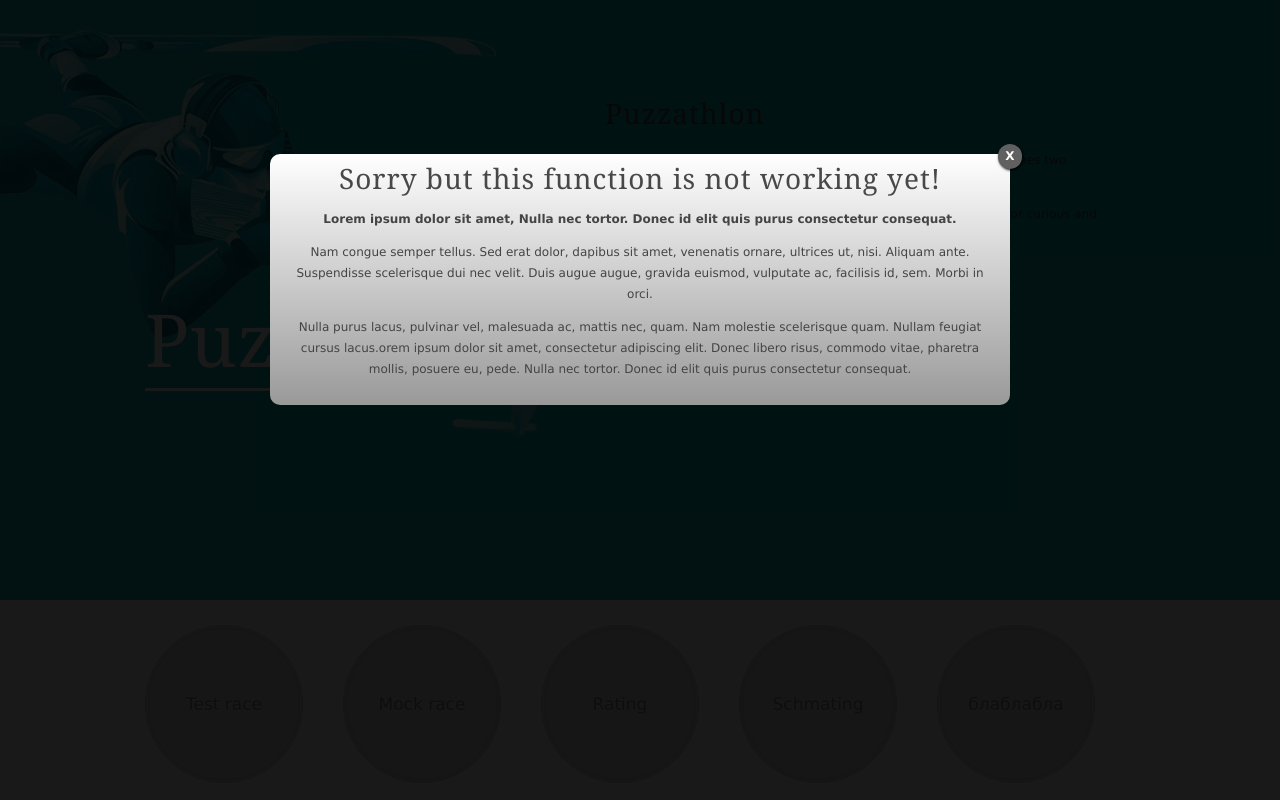
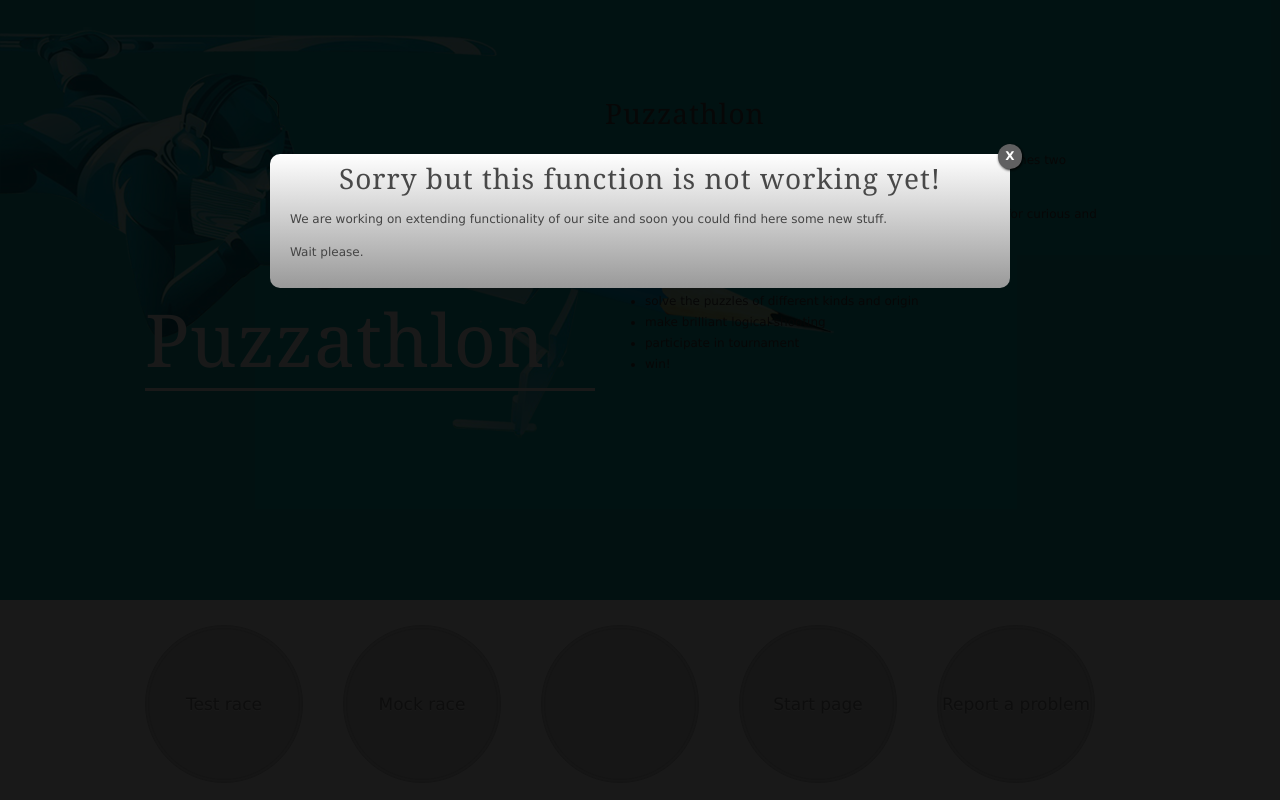
Before and after one commit to bay73/Puzzathlon, a PHP site: page / in a window 1280 px wide, after a click that opens the changed part. Run offline with PHP 8.4, Linux system fonts and the light colour scheme; some libraries are stand-ins or nearby versions.

Commit message:
Add common menu to the race page

```diff
--- a/css/style.css
+++ b/css/style.css
@@ -31,7 +31,7 @@ article		{ width:530px; max-height:300px; float:right; line-height:1.75; overflo
 p		{ line-height:1.75; }
 #circles	{ width:990px; margin:0 auto;  padding:25px 0 }
 .circle		{ width:150px; height:150px; display:block; border-radius:100px; border:4px double #ccc; font-size:17px; color:#888; text-align:center;
-		line-height:150px; text-shadow:0 1px 0 #fff; text-decoration:none;  background:#ddd; }
+		line-height:150px; text-shadow:0 1px 0 #fff; text-decoration:none;  background:#ddd;}
 .circle:hover	{ border:4px double #bbb; color:#aaa; text-decoration:none; background:#e6e6e6  url('images/puzzle.jpg'); }
 
 footer		{ width:100%; text-align:center; height:200px; margin-top:-200px; background:#fff; }
@@ -45,3 +45,11 @@ footer		{ width:100%; text-align:center; height:200px; margin-top:-200px; backgr
 		font-weight:bold; -webkit-border-radius:12px; -moz-border-radius:12px; border-radius:12px; -moz-box-shadow:1px 1px 3px #000; -webkit-box-shadow:1px 1px 3px #000;
 		box-shadow: 1px 1px 3px #000; }
 .close:hover	{ background:#12b3b3; }
+
+
+#racefooter          { width:50px; text-align:center; height:200px; background:#fff; position:absolute; left: 0px; bottom: 0px; z-index:10;border-bottom-right-radius:40px;border-top-right-radius:40px;;transition: width 1s; -webkit-transition: width 1s;}
+#racefooter #circles { width:0; overflow:hidden;}
+#racefooter:hover    { width:100%;border-bottom-right-radius:0;border-top-right-radius:0;transition: width 1s; -webkit-transition: width 1s;}
+#racefooter:hover #circles {width:990px; overflow:hidden; transition: width 1s; -webkit-transition: width 1s;}
+
+#probelmText   {width:650px;height:300px;}
--- a/index.php
+++ b/index.php
@@ -58,40 +58,9 @@ header('Content-type: text/html; charset=utf-8');
 	<div class="clearfix"></div>
 
 	<footer>
-		<div id="circles">
-			<a href="race.php?id=1" class="circle" style="float:left; margin-right:40px;">Test race</a>
-			<a href="race.php?id=0" class="circle" style="float:left; margin-right:40px;">Mock race</a>
-			<a href="#openModal3" class="circle" style="float:left; margin-right:40px;">Rating</a>
-				<div id="openModal3" class="modalDialog">
-					<div>
-						<a href="#close" title="close" class="close">X</a>
-						<h2 class="p0m0">Sorry but this function is not working yet!</h2>
-						<p><b>Lorem ipsum dolor sit amet, Nulla nec tortor. Donec id elit quis purus consectetur consequat.</b></p>
-						<p>Nam congue semper tellus. Sed erat dolor, dapibus sit amet, venenatis ornare, ultrices ut, nisi. Aliquam ante. Suspendisse scelerisque dui nec velit. Duis augue augue, gravida euismod, vulputate ac, facilisis id, sem. Morbi in orci.</p>
-						<p>Nulla purus lacus, pulvinar vel, malesuada ac, mattis nec, quam. Nam molestie scelerisque quam. Nullam feugiat cursus lacus.orem ipsum dolor sit amet, consectetur adipiscing elit. Donec libero risus, commodo vitae, pharetra mollis, posuere eu, pede. Nulla nec tortor. Donec id elit quis purus consectetur consequat.</p>
-					</div>
-				</div>
-			<a href="#openModal4" class="circle" style="float:left; margin-right:40px;">Schmating</a>
-				<div id="openModal4" class="modalDialog">
-					<div>
-						<a href="#close" title="close" class="close">X</a>
-						<h2 class="p0m0">Sorry but this function is not working yet!</h2>
-						<p><b>Lorem ipsum dolor sit amet, Nulla nec tortor. Donec id elit quis purus consectetur consequat.</b></p>
-						<p>Nam congue semper tellus. Sed erat dolor, dapibus sit amet, venenatis ornare, ultrices ut, nisi. Aliquam ante. Suspendisse scelerisque dui nec velit. Duis augue augue, gravida euismod, vulputate ac, facilisis id, sem. Morbi in orci.</p>
-						<p>Nulla purus lacus, pulvinar vel, malesuada ac, mattis nec, quam. Nam molestie scelerisque quam. Nullam feugiat cursus lacus.orem ipsum dolor sit amet, consectetur adipiscing elit. Donec libero risus, commodo vitae, pharetra mollis, posuere eu, pede. Nulla nec tortor. Donec id elit quis purus consectetur consequat.</p>
-					</div>
-				</div>
-			<a href="#openModal5" class="circle" style="float:left; margin-right:40px;">блаблабла</a>
-				<div id="openModal5" class="modalDialog">
-					<div>
-						<a href="#close" title="close" class="close">X</a>
-						<h2 class="p0m0">Sorry but this function is not working yet!</h2>
-						<p><b>Lorem ipsum dolor sit amet, Nulla nec tortor. Donec id elit quis purus consectetur consequat.</b></p>
-						<p>Nam congue semper tellus. Sed erat dolor, dapibus sit amet, venenatis ornare, ultrices ut, nisi. Aliquam ante. Suspendisse scelerisque dui nec velit. Duis augue augue, gravida euismod, vulputate ac, facilisis id, sem. Morbi in orci.</p>
-						<p>Nulla purus lacus, pulvinar vel, malesuada ac, mattis nec, quam. Nam molestie scelerisque quam. Nullam feugiat cursus lacus.orem ipsum dolor sit amet, consectetur adipiscing elit. Donec libero risus, commodo vitae, pharetra mollis, posuere eu, pede. Nulla nec tortor. Donec id elit quis purus consectetur consequat.</p>
-					</div>
-				</div>
-		</div>
+<?php
+require_once('php/menu.php');
+?>
 	</footer>
 </body>
 </html>
--- /dev/null
+++ b/php/menu.php
@@ -0,0 +1,26 @@
+		<div id="circles">
+			<a href="race.php?id=1" class="circle" style="float:left; margin-right:40px;">Test race</a>
+			<a href="race.php?id=0" class="circle" style="float:left; margin-right:40px;">Mock race</a>
+			<a href="#openModal3" class="circle" style="float:left; margin-right:40px;"></a>
+				<div id="openModal3" class="modalDialog">
+					<div>
+						<a href="#close" title="close" class="close">X</a>
+						<h2 class="p0m0">Sorry but this function is not working yet!</h2>
+						<p align=left>We are working on extending functionality of our site and soon you could find here some new stuff.</p>
+						<p align=left>Wait please.</p>
+					</div>
+				</div>
+			<a href="index.php" class="circle" style="float:left; margin-right:40px;">Start page</a>
+			<a href="#reportProblem" class="circle" style="float:left; margin-right:40px;">Report a problem</a>
+				<div id="reportProblem" class="modalDialog">
+					<div>
+						<a href="#close" title="close" class="close">X</a>
+						<h2 class="p0m0">Report a problem</h2>
+						<p align=left><b>Write your message here and press Submit.</b></p>
+						<br>
+						<textarea id="probelmText"></textarea>
+						<br>
+						<button onclick="location.href='#close';">Submit</button>
+					</div>
+				</div>
+		</div>
--- a/race.php
+++ b/race.php
@@ -28,5 +28,10 @@ if (!$id) $id = 0;
    }
 ?>
 </script>
+   <div id = "racefooter">
+<?php
+require_once('php/menu.php');
+?>
+   </div>
 </body>
 </html>
```
